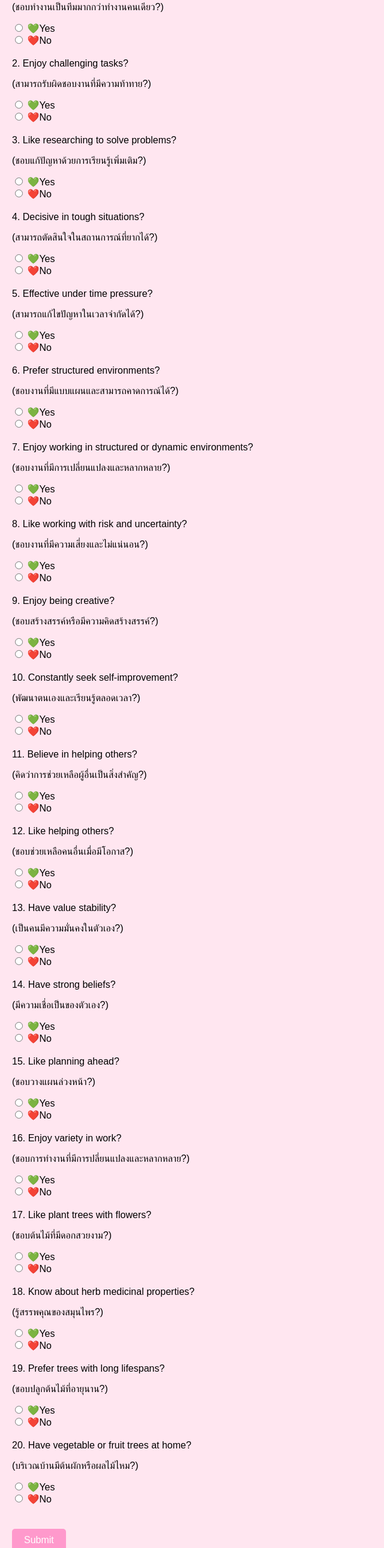
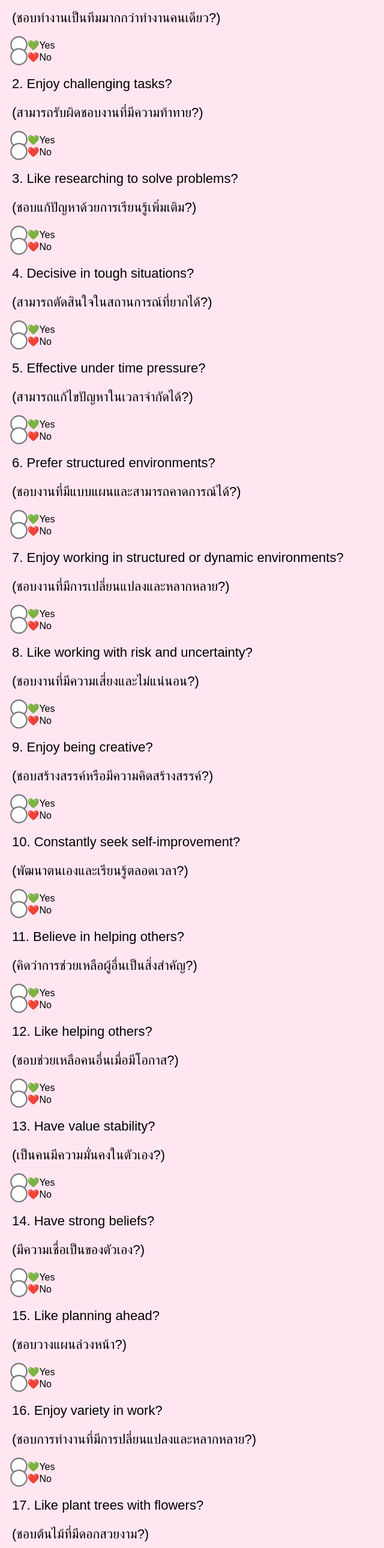
Before and after one commit to TAnvilrock/benz, a plain HTML site: page quiz.html in a window 1280 px wide. Shown: the part 111-2692 px from the top of the page at 60% size, without its empty margins (0-640 px from the left). Drawn offline with Linux system fonts and the light colour scheme.

Commit message:
Update quiz.html

```diff
--- a/quiz.html
+++ b/quiz.html
@@ -29,6 +29,16 @@
             font-size: 24px;
             font-weight: bold;
         }
+        .question p {
+            font-size: 22px;
+        }
+
+       .question input[type="radio"] {
+           transform: scale(2.2);
+        }
+       button {
+           font-size: 20px;
+        }
     </style>
 </head>
 <body>
@@ -40,6 +50,7 @@
             <input type="radio" name="q1" value="2"> 💚Yes<br>
             <input type="radio" name="q1" value="0"> ❤️No<br>
         </div>
+        <div class="question" data-type="backyardgarden">
         <p>2. Enjoy challenging tasks?</p>
             <p>   (สามารถรับผิดชอบงานที่มีความท้าทาย?)</p>
             <input type="radio" name="q2" value="2"> 💚Yes<br>
@@ -57,13 +68,13 @@
             <input type="radio" name="q4" value="2"> 💚Yes<br>
             <input type="radio" name="q4" value="0"> ❤️No<br>
         </div>
-           <div class="question" data-type="kitchen">
+           <div class="question" data-type="backyardgarden">
             <p>5. Effective under time pressure?</p>
             <p>   (สามารถแก้ไขปัญหาในเวลาจำกัดได้?)</p>
             <input type="radio" name="q5" value="2"> 💚Yes<br>
             <input type="radio" name="q5" value="0"> ❤️No<br>
         </div>
-        <div class="question" data-type="kitchen">
+        <div class="question" data-type="backyardgarden">
             <p>6. Prefer structured environments?</p>
             <p>   (ชอบงานที่มีแบบแผนและสามารถคาดการณ์ได้?)</p>
             <input type="radio" name="q6" value="2"> 💚Yes<br>
@@ -117,7 +128,7 @@
             <input type="radio" name="q14" value="2"> 💚Yes<br>
             <input type="radio" name="q14" value="0"> ❤️No<br>
         </div>
-        <div class="question" data-type="kitchen">
+        <div class="question" data-type="backyardgarden">
             <p>15. Like planning ahead?</p>
             <p>    (ชอบวางแผนล่วงหน้า?)</p>
             <input type="radio" name="q15" value="2"> 💚Yes<br>
@@ -147,7 +158,7 @@
             <input type="radio" name="q19" value="2"> 💚Yes<br>
             <input type="radio" name="q19" value="0"> ❤️No<br>
         </div>
-        <div class="question" data-type="kitchen">
+        <div class="question" data-type="backyardgarden">
             <p>20. Have vegetable or fruit trees at home?</p>
             <p>    (บริเวณบ้านมีต้นผักหรือผลไม้ไหม?)</p>
             <input type="radio" name="q20" value="2"> 💚Yes<br>
@@ -159,14 +170,14 @@
 
     <script>
         function calculateResult() {
-            var kitchen = 0, herb = 0, tree = 0, flower = 0;
+            var Backyardgarden = 0, herb = 0, tree = 0, flower = 0;
             var questions = document.querySelectorAll('.question');
             questions.forEach(function(question) {
                 var selected = question.querySelector('input[type="radio"]:checked');
                 if (selected) {
                     var type = question.getAttribute('data-type');
                     var value = parseInt(selected.value);
-                    if (type === 'kitchen') kitchen += value;
+                    if (type === 'backyardgarden') backyardgarden += value;
                     else if (type === 'herb') herb += value;
                     else if (type === 'tree') tree += value;
                     else if (type === 'flower') flower += value;
@@ -174,7 +185,7 @@
             });
             var max = Math.max(kitchen, herb, tree, flower);
             var result = '';
-            if (max === kitchen) result = 'Kitchenพืชสวนครัว🌱';
+            if (max === backyardgarden) result = 'Backyardgardenพืชสวนครัว🌱';
             else if (max === herb) result = 'Herbพืชสมุนไพร🌿';
             else if (max === tree) result = 'Treeไม้ยืนต้น🌳';
             else if (max === flower) result = 'Flowerพืชไม้ดอก💐';
```
